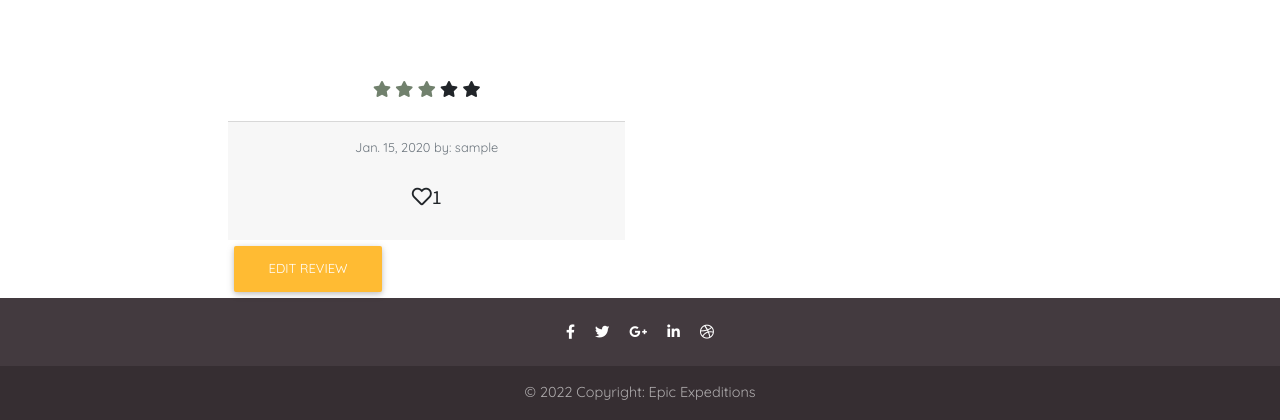
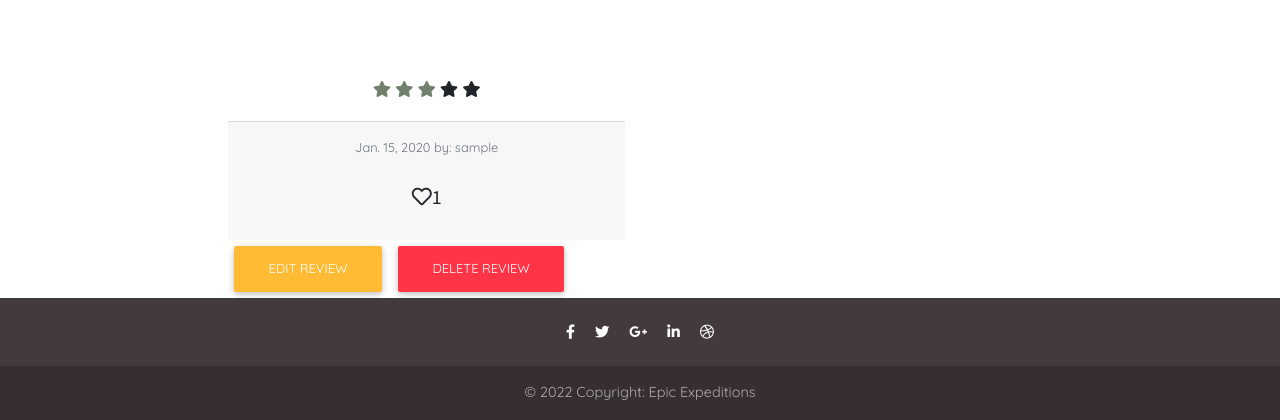
Before and after one commit to legenduzair/epic-expeditions, a Django app: page /review_detail/1/ in a window 1280 px wide. Shown: the part 527-947 px from the top of the page. Run offline with Django 3.2, Linux system fonts and the light colour scheme; tables that the repository leaves empty hold one stand-in row (values such as "Sample post"); some libraries are stand-ins or nearby versions.

Commit message:
Add view to delete reviews in views.py, add url path to delete reviews and add delete review button to review_detail.html

```diff
--- a/review/templates/review_detail.html
+++ b/review/templates/review_detail.html
@@ -28,6 +28,7 @@
                 <p class="pt-4"><i class="far fa-heart"></i>{{ expedition.likes.all.count }}</p>
             </div>
             <a href="{% url 'edit_review' expedition.id %}" class="btn btn-warning">Edit Review</a>
+            <a href="{% url 'delete_review' expedition.id %}" class="btn btn-danger">Delete Review</a>
         </div>
     </div>
 
--- a/review/urls.py
+++ b/review/urls.py
@@ -8,4 +8,5 @@ urlpatterns = [
     path('review_detail/<expedition_id>/', views.review_detail, name='review_detail'),
     path('add_review/', views.add_review, name='add_review'),
     path('edit_review/<expedition_id>/', views.edit_review, name='edit_review'),
+    path('delete_review/<expedition_id>', views.delete_review, name='delete_review'),
 ]
--- a/review/views.py
+++ b/review/views.py
@@ -38,6 +38,7 @@ def review_detail(request, expedition_id):
 
     return render(request, 'review_detail.html', context)
 
+
 def add_review(request):
 
     # expedition = get_object_or_404(TravelReview, pk=expedition_id)
@@ -54,6 +55,7 @@ def add_review(request):
         messages.error(request, 'Your review has failed to post. Please try again.')
 
     return render(request, 'add_review.html', {'form': form, 'controller':'Add Review'})
+
 
 def edit_review(request, expedition_id):
     expedition = TravelReview.objects.get(pk=expedition_id)
@@ -72,3 +74,10 @@ def edit_review(request, expedition_id):
     else:
         form = TravelReviewForm(instance=expedition)
     return render(request, 'add_review.html', {'form': form, 'controller':'Edit Review'})
+
+
+def delete_review(request, expedition_id):
+    expedition = TravelReview.objects.get(pk=expedition_id)
+
+    expedition.delete()
+    return redirect(reverse('review_list'))
```
